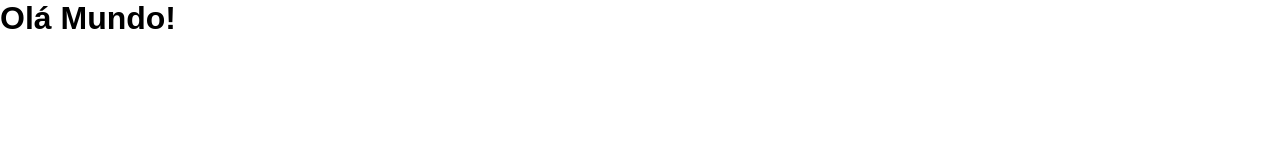
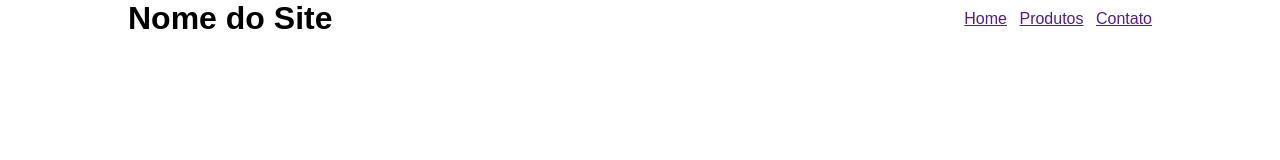
Before and after one commit to AsrielDreemurrGM/Boas_Praticas_De_CSS, a plain HTML site: page index.html in a window 1280 px wide. Drawn offline with Linux system fonts and the light colour scheme.

Commit message:
Continuado Estudo Sobre o SMACSS
 - Visto sobre o "layout.css";

```diff
--- a/index.html
+++ b/index.html
@@ -5,10 +5,28 @@
     <meta name="viewport" content="width=device-width, initial-scale=1.0">
     <title>SMACSS</title>
     <link rel="stylesheet" href="smacss/base.css">
+    <link rel="stylesheet" href="smacss/layout.css">
 </head>
 <body>
-    <h1>
-        Olá Mundo!
-    </h1>
+    <header>
+        <div class="container">
+            <h1>
+                Nome do Site
+            </h1>
+            <nav>
+                <ul>
+                    <li>
+                        <a href="">Home</a>
+                    </li>
+                    <li>
+                        <a href="">Produtos</a>
+                    </li>
+                    <li>
+                        <a href="">Contato</a>
+                    </li>
+                </ul>
+            </nav>
+        </div>
+    </header>
 </body>
 </html>
--- /dev/null
+++ b/smacss/layout.css
@@ -0,0 +1,20 @@
+/* LAYOUT: ESTRUTURA DE CABEÇALHOS, BARRA LATERAL, RODAPÉ */
+/* É ONDE SE DIVIDE A PÁGINA EM SEÇÕES */
+/* ALTURAS, LARGURAS, DISPOSIÇÃO DOS ELEMENTOS NO LAYOUT */
+
+.container {
+    max-width: 1024px;
+    width: 100%;
+    margin: 0 auto;
+}
+
+header > .container {
+    display: flex;
+    justify-content: space-between;
+    align-items: center;
+}
+
+header li {
+    display: inline;
+    margin-left: 8px;
+}
```
